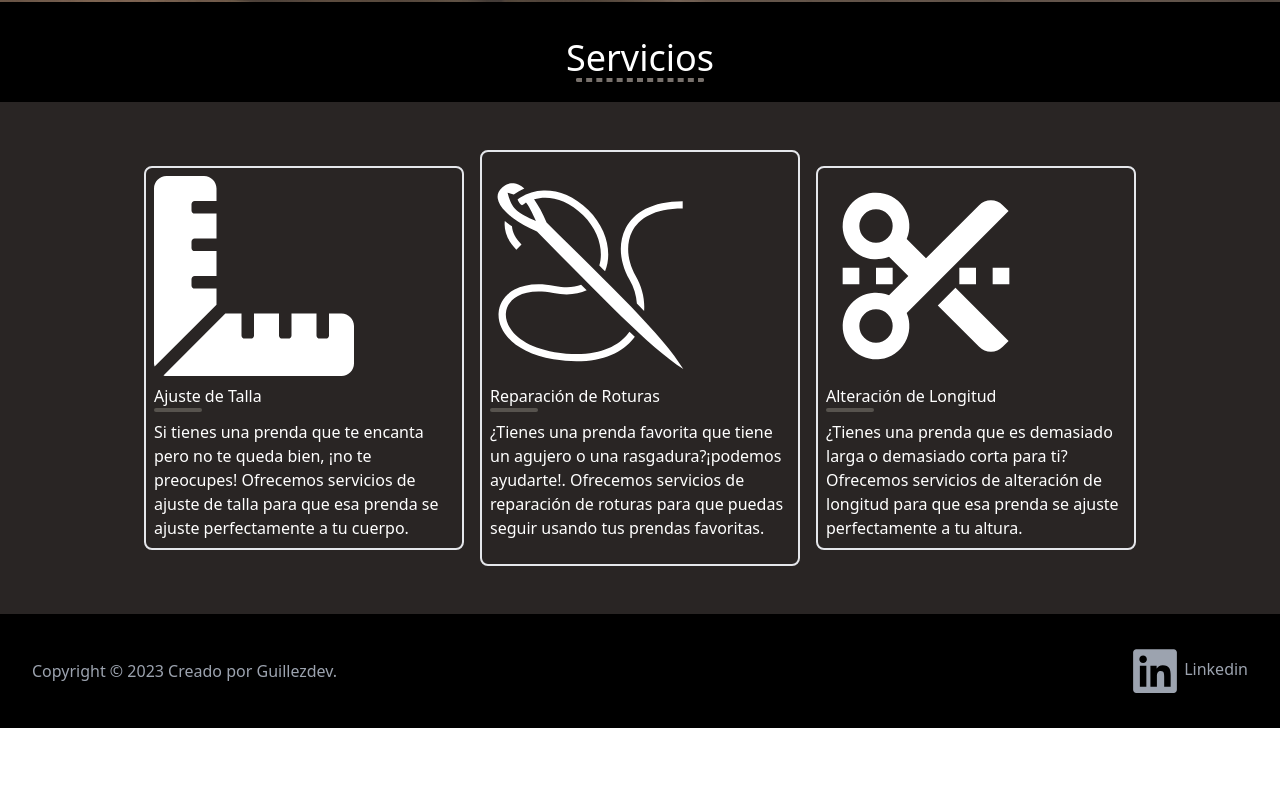
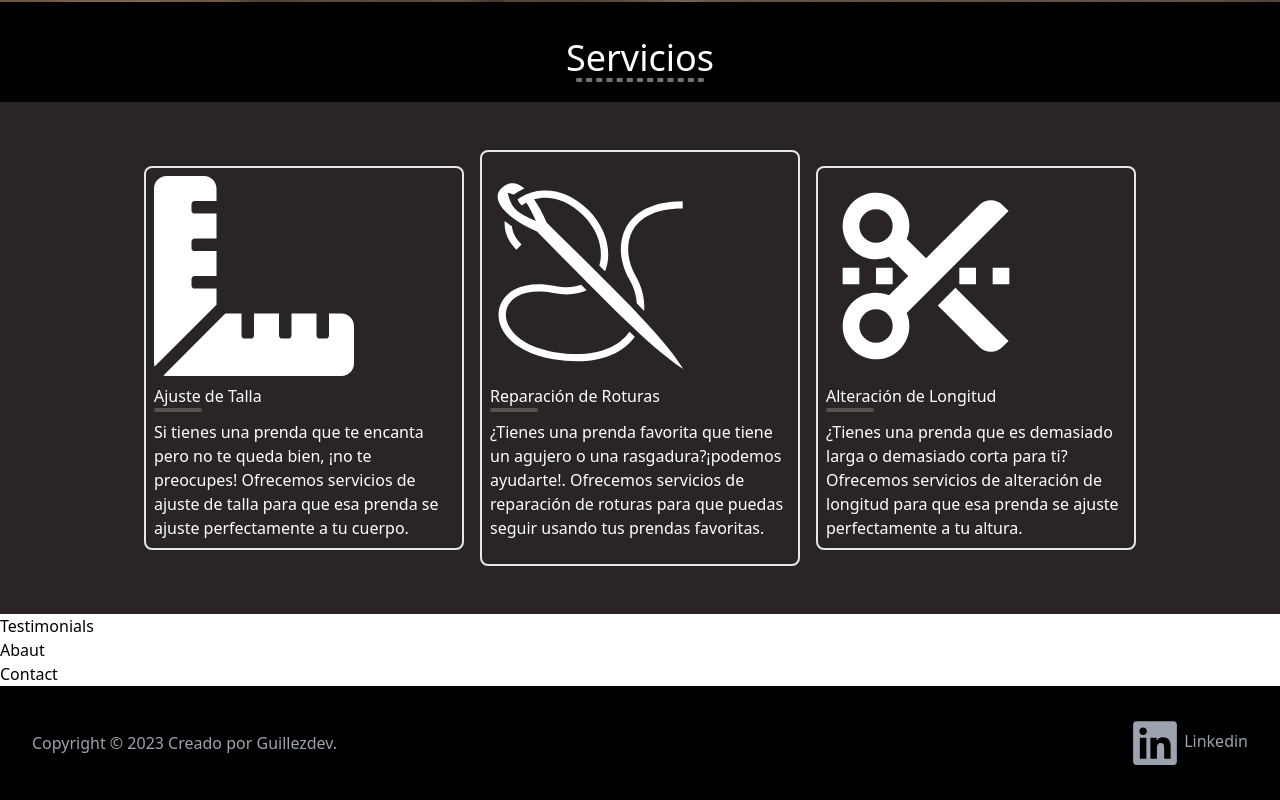
Before and after one commit to guillezdev/Costura-Alteraciones, a Next.js app: page / in a window 1280 px wide. Shown: the part 846-1646 px from the top of the page. Before the commit the page ends 1574 px from the top, so only its background shows below. Built offline with nearby package versions, Linux system fonts and the light colour scheme.

Commit message:
last vercion

```diff
--- a/app/page.js
+++ b/app/page.js
@@ -1,5 +1,8 @@
+import Abaut from "@/components/Abaut";
+import Contact from "@/components/Contact";
 import Header from "@/components/Header";
 import Services from "@/components/Services";
+import Testimonials from "@/components/Testimonials";
 
 
 export default function Home() {
@@ -7,6 +10,9 @@ export default function Home() {
     <main>
       <Header />
       <Services />
+      <Testimonials />
+      <Abaut />
+      <Contact />
     </main>
   );
 }
--- /dev/null
+++ b/components/Abaut.jsx
@@ -0,0 +1,9 @@
+import React from 'react'
+
+function Abaut() {
+  return (
+    <div>Abaut</div>
+  )
+}
+
+export default Abaut
--- /dev/null
+++ b/components/Contact.jsx
@@ -0,0 +1,9 @@
+import React from 'react'
+
+function Contact() {
+  return (
+    <div>Contact</div>
+  )
+}
+
+export default Contact
--- /dev/null
+++ b/components/Testimonials.jsx
@@ -0,0 +1,9 @@
+import React from 'react'
+
+function Testimonials() {
+  return (
+    <div>Testimonials</div>
+  )
+}
+
+export default Testimonials
--- a/tailwind.config.js
+++ b/tailwind.config.js
@@ -4,9 +4,12 @@ module.exports = {
     "./pages/**/*.{js,ts,jsx,tsx,mdx}",
     "./components/**/*.{js,ts,jsx,tsx,mdx}",
     "./app/**/*.{js,ts,jsx,tsx,mdx}",
+    "./node_modules/flowbite-react/**/*.js",
+    "./pages/**/*.{ts,tsx}",
+    "./public/**/*.html",
   ],
   theme: {
     extend: {},
   },
-  plugins: [],
+  plugins: [require('flowbite/plugin')],
 };
```
Also changed, not shown: package.json (+5 -3 lines), 1 other file (tests, documents, lock files or other folders).
